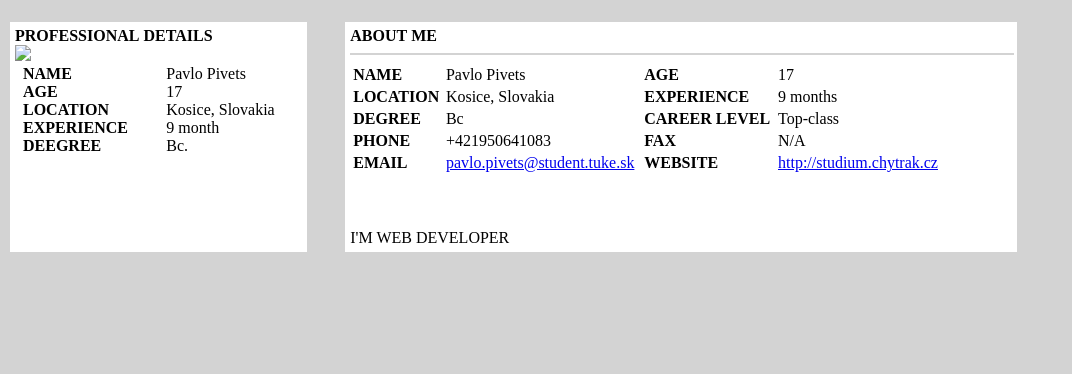
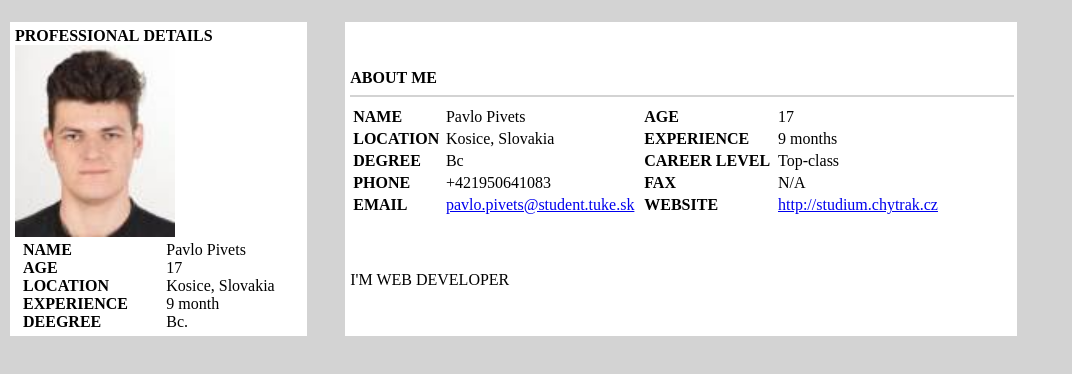
Before and after one commit to Novichok1126/kakashka, a plain HTML site: page Resume.html in a window 1280 px wide. Shown: the part 60-434 px from the top of the page, without its empty margins (0-1072 px from the left). Drawn offline with Linux system fonts and the light colour scheme.

Commit message:
Update Resume.html

```diff
--- a/Resume.html
+++ b/Resume.html
@@ -13,7 +13,7 @@
 <td width="250" bgcolor="white" valign="top"><strong>PROFESSIONAL&nbsp;DETAILS</strong>
 <table width="100%" border="0" cellpadding="0" cellspacing="0">
 <tr>
-<td colspan="2"><img src="face1.png" width="160" vspace="0" hspace="0"></td>
+<td colspan="2"><img src="image1.jpg" width="160" vspace="0" hspace="0"></td>
 </tr>
 <tr>
 <td>&nbsp;&nbsp;<b>NAME</b></td><td>Pavlo Pivets</td>
```
